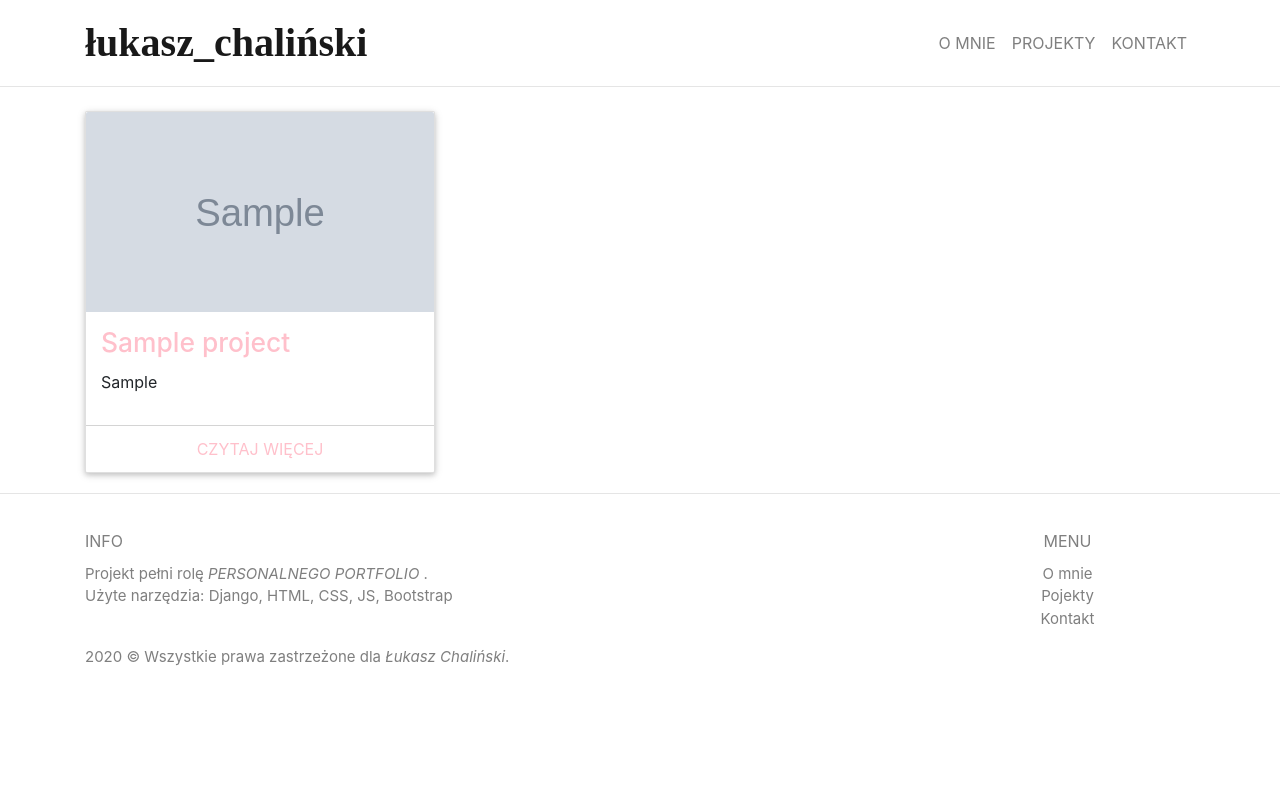
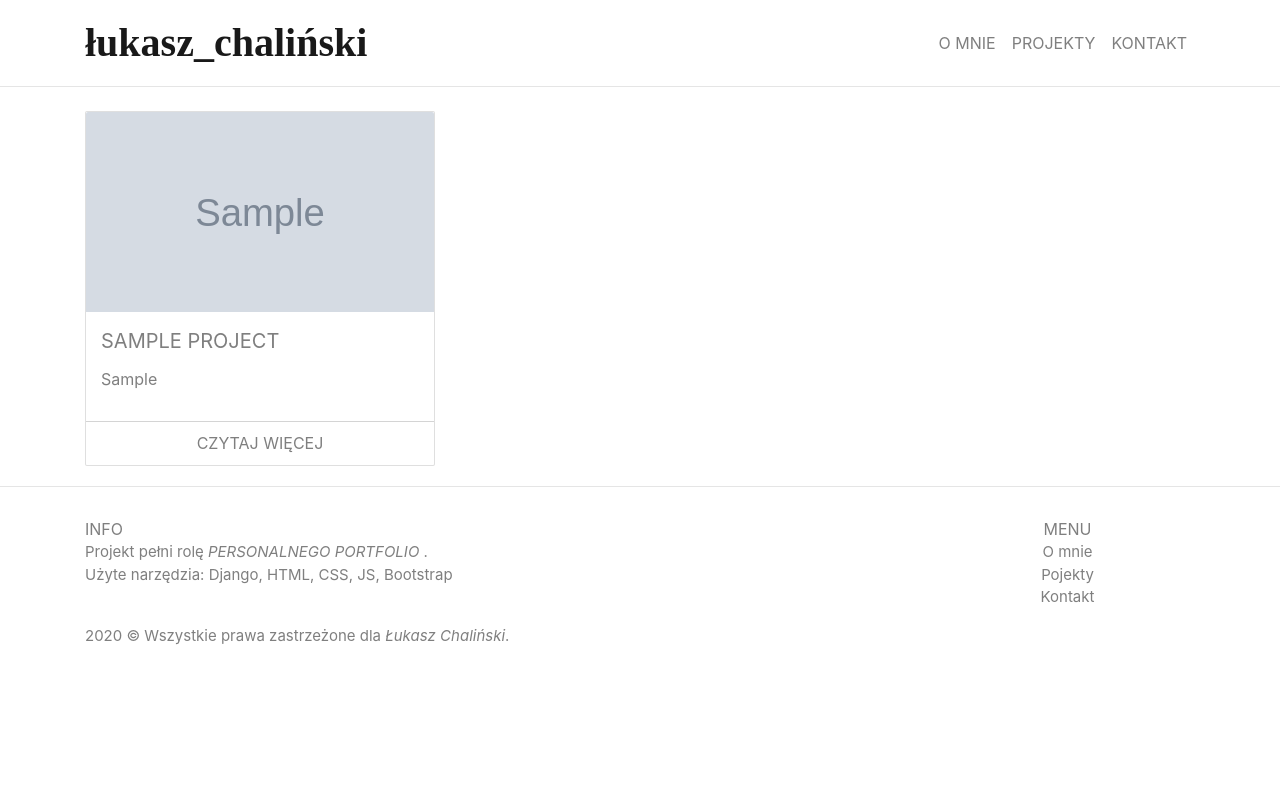
Before and after one commit to AM0k84/PORTFOLIO_website, a Django app: page /projects/all/ in a window 1280 px wide. Run offline with Django 3.2, Linux system fonts and the light colour scheme; tables that the repository leaves empty hold one stand-in row (values such as "Sample post"); grey boxes marked "Sample" are stand-in pictures; some libraries are stand-ins or nearby versions.

Commit message:
F005: first version of projectapp ready

```diff
--- a/projects/templates/projects/all_projects.html
+++ b/projects/templates/projects/all_projects.html
@@ -21,18 +21,17 @@
                                     <img src="{{ project.image.url }}"/>
                                 </a>
                                 <div class="card-content">
-                                <h4 class="card-title">
+                                    <div class="card-title">
                                         <a href="http://www.fostrap.com/2016/03/bootstrap-3-carousel-fade-effect.html">
-                                        {{ project.title}}
+                                            {{ project.title }}
                                         </a>
-                                </h4>
-                                <p class="">
+                                    </div>
+                                    <p class="snippet">
                                         {{ project.snippet }}
                                     </p>
                                 </div>
                                 <div class="card-read-more">
-                                <a href="http://www.fostrap.com/2016/03/bootstrap-3-carousel-fade-effect.html"
-                                   class="btn">
+                                    <a href="http://www.fostrap.com/2016/03/bootstrap-3-carousel-fade-effect.html">
                                         Czytaj więcej
                                     </a>
                                 </div>
--- a/static/css/projects/style.css
+++ b/static/css/projects/style.css
@@ -1,54 +1,16 @@
 html,
 body {
-
-  -moz-box-sizing: border-box;
-       box-sizing: border-box;
-  height: 100%;
-  width: 100%;
+    /*-moz-box-sizing: border-box;*/
+    /*box-sizing: border-box;*/
+    /*height: 100%;*/
+    /*width: 100%;*/
     background: #FFF;
     font-family: -apple-system, BlinkMacSystemFont, "Segoe UI", Roboto, "Helvetica Neue", Arial, "Noto Sans", sans-serif, "Apple Color Emoji", "Segoe UI Emoji", "Segoe UI Symbol", "Noto Color Emoji";
-  font-weight: 400;
+    /*font-weight: 400;*/
 }
 
-.wrapper {
-  display: table;
-  height: 100%;
-  width: 100%;
-}
 
-.container-fostrap {
-  display: table-cell;
-  padding: 1em;
-  text-align: center;
-  vertical-align: middle;
-}
-.fostrap-logo {
-  width: 100px;
-  margin-bottom:15px
-}
-h1.heading {
-  color: #fff;
-  font-size: 1.15em;
-  font-weight: 900;
-  margin: 0 0 0.5em;
-  color: #505050;
-}
-@media (min-width: 450px) {
-  h1.heading {
-    font-size: 3.55em;
-  }
-}
-@media (min-width: 760px) {
-  h1.heading {
-    font-size: 3.05em;
-  }
-}
-@media (min-width: 900px) {
-  h1.heading {
-    font-size: 3.25em;
-    margin: 0 0 0.3em;
-  }
-}
+
 .card {
     font-family: -apple-system, BlinkMacSystemFont, "Segoe UI", Roboto, "Helvetica Neue", Arial,
     "Noto Sans", sans-serif, "Apple Color Emoji", "Segoe UI Emoji", "Segoe UI Symbol", "Noto Color Emoji";
@@ -57,50 +19,65 @@ h1.heading {
     line-height: 1.42857143;
     background-color: #fff;
     border-radius: 2px;
-    box-shadow: 0 2px 5px 0 rgba(0,0,0,0.16),0 2px 10px 0 rgba(0,0,0,0.12);
-    transition: box-shadow .25s;
 }
-.card:hover {
-  box-shadow: 0 8px 17px 0 rgba(0,0,0,0.2),0 6px 20px 0 rgba(0,0,0,0.19);
-}
+
+
 .img-card {
     width: 100%;
-  height:200px;
-  border-top-left-radius:2px;
-  border-top-right-radius:2px;
-  display:block;
+    height: 200px;
+    border-top-left-radius: 2px;
+    border-top-right-radius: 2px;
+    display: block;
     overflow: hidden;
 }
-.img-card img{
+
+.img-card img {
     width: 100%;
     height: 200px;
-  object-fit:cover;
+    object-fit: cover;
     transition: all .25s ease;
 }
+
 .card-content {
-  padding:15px;
-  text-align:left;
+    padding: 15px;
+    text-align: left;
 }
+
 .card-title {
+    margin-top: 0px;
+    color: #727272E8;
+    font-size: 20px;
+    text-transform: uppercase;
+}
 
-  margin-top:0px;
-  font-size: 1.65em;
+.snippet {
+    color: #727272E8;
+}
 
+.card-title a {
+    text-decoration: none !important;
+    color: #727272E8;
 }
-.card-title a {
 
-  text-decoration: none !important;
-  color: pink;
+.card-title a:hover {
+    color: #484848;
+    text-decoration: none;
+}
 
-}
 .card-read-more {
     border-top: 1px solid #D4D4D4;
     text-align: center;
+    padding: 10px;
 }
+
 .card-read-more a {
     text-decoration: none !important;
-  padding:10px;
+    padding: 10px;
     text-transform: uppercase;
-  color: pink;
+    color: #727272E8;
+}
 
+.card-read-more a:hover {
+    color: #484848;
+    text-decoration: none;
 }
--- a/static/css/web/style.css
+++ b/static/css/web/style.css
@@ -3,14 +3,10 @@ body {
 }
 
 /*NAVBAR CSS*/
-
-
 .navbar {
     height: auto !important;
     padding: .5rem 1rem !important;
     border-bottom: 1px solid rgba(0, 0, 0, .1);
-
-
 }
 
 .navbar-brand {
@@ -28,7 +24,6 @@ nav {
     z-index: 10
 }
 
-
 @media (min-width: 768px) {
     .navbar-brand {
         font-size: 2rem !important
@@ -45,9 +40,7 @@ nav {
 
 
 /*FOOTER*/
-
 .site-footer {
-
     font-family: -apple-system, BlinkMacSystemFont, "Segoe UI", Roboto, "Helvetica Neue", Arial, "Noto Sans", sans-serif, "Apple Color Emoji", "Segoe UI Emoji", "Segoe UI Symbol", "Noto Color Emoji";
     background-color: white;
     font-size: 15px;
@@ -55,14 +48,11 @@ nav {
     border-top: 1px solid rgba(0, 0, 0, .1);
 }
 
-
 .footer-topic {
     color: #727272E8;
     font-size: 16px;
     text-transform: uppercase;
-    margin-top: 35px;
-    margin-bottom: 10px;
-
+    margin-top: 30px;
 }
 
 .site-footer a {
@@ -98,14 +88,6 @@ nav {
 
 .footer-menu {
     text-align: center;
-
 }
 
-.copyright-text {
-    margin: 0;
-    text-align: left;
-
-}
-
-
 /*END FOOTER*/
```
Lines whose indentation alone changed are shown as unchanged.
